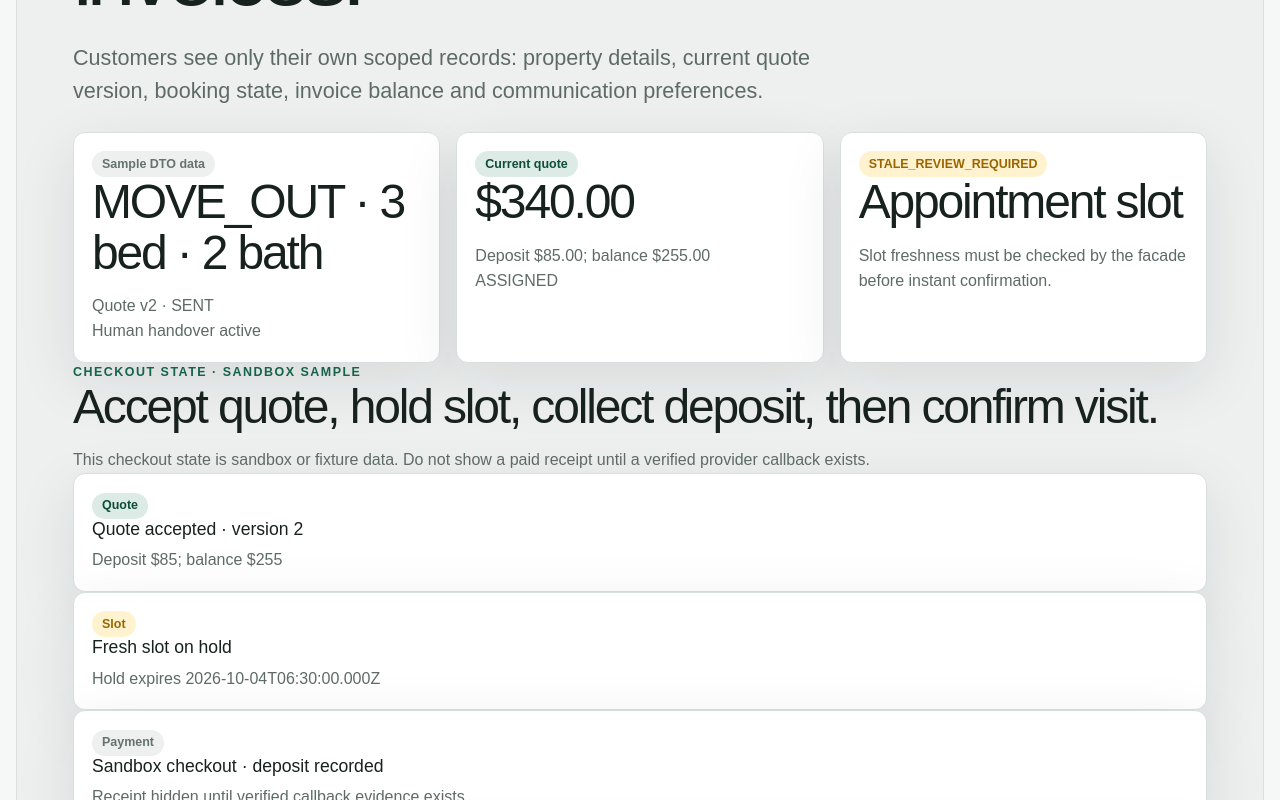
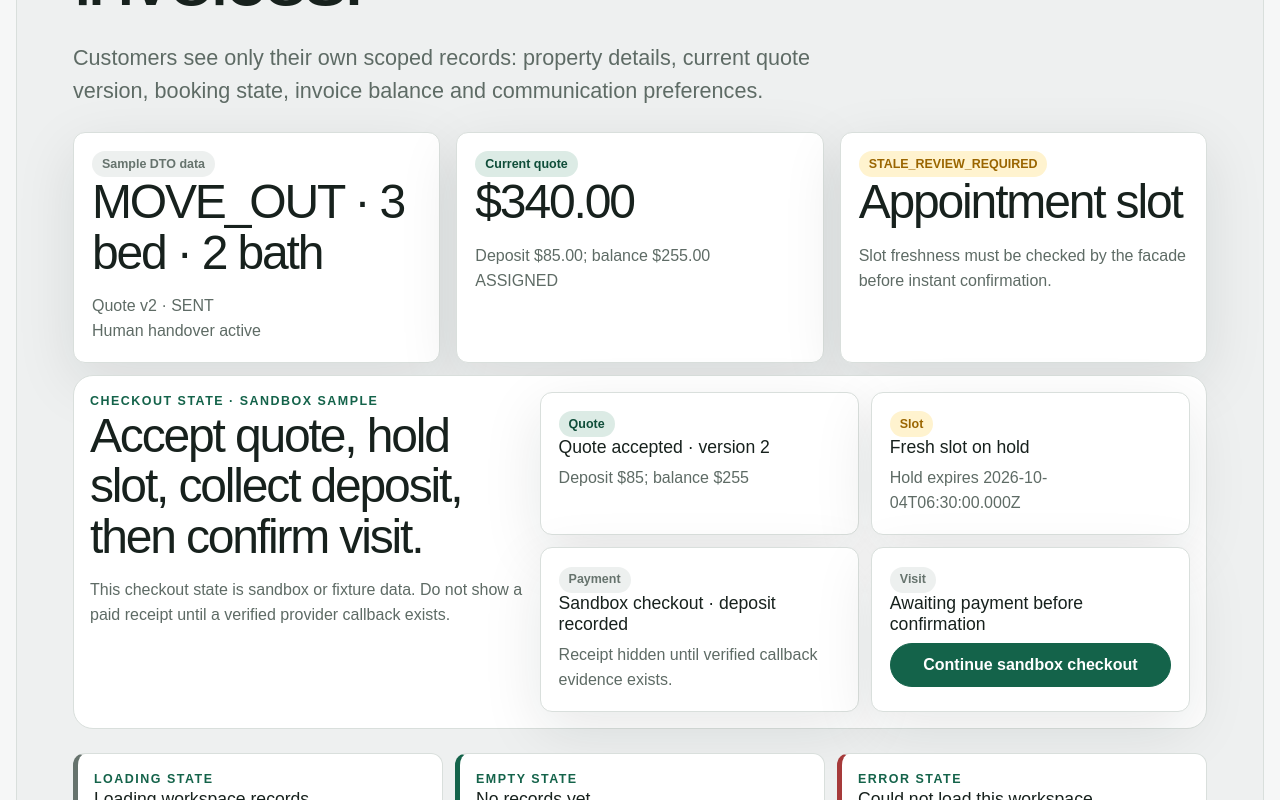
Before and after one commit to SaamVR/ServiceDesk, a Next.js app: page /portal in a window 1280 px wide. Shown: the part 500-1300 px from the top of the page. Built offline with nearby package versions, Linux system fonts and the light colour scheme.

Commit message:
feat(checkout): style customer checkout panel

```diff
--- a/src/app/globals.css
+++ b/src/app/globals.css
@@ -353,7 +353,8 @@ p { color: var(--muted); }
 .status-pill.failure { background: #ffe2e2; color: var(--failure); }
 
 .state-preview,
-.staff-workspace-stack {
+.staff-workspace-stack,
+.customer-workspace-stack {
   display: grid;
   gap: calc(var(--space) * 1.5);
   margin-top: calc(var(--space) * 3);
@@ -378,6 +379,22 @@ p { color: var(--muted); }
 .state-card.pending { border-left-color: var(--pending); }
 .state-card.neutral { border-left-color: var(--accent); }
 .state-card.failure { border-left-color: var(--failure); }
+
+.checkout-panel {
+  display: grid;
+  grid-template-columns: 0.8fr 1.2fr;
+  gap: calc(var(--space) * 2);
+  padding: calc(var(--space) * 2);
+  border: 1px solid var(--border);
+  border-radius: calc(var(--radius) + 8px);
+  background: var(--surface);
+}
+
+.checkout-steps {
+  display: grid;
+  grid-template-columns: repeat(2, minmax(0, 1fr));
+  gap: calc(var(--space) * 1.5);
+}
 
 .tri-pane-preview,
 .inbox-preview {
@@ -473,6 +490,8 @@ p { color: var(--muted); }
   .split-preview,
   .tri-pane-preview,
   .inbox-preview,
+  .checkout-panel,
+  .checkout-steps,
   .state-preview,
   .card-grid.two,
   .card-grid.three {
```
